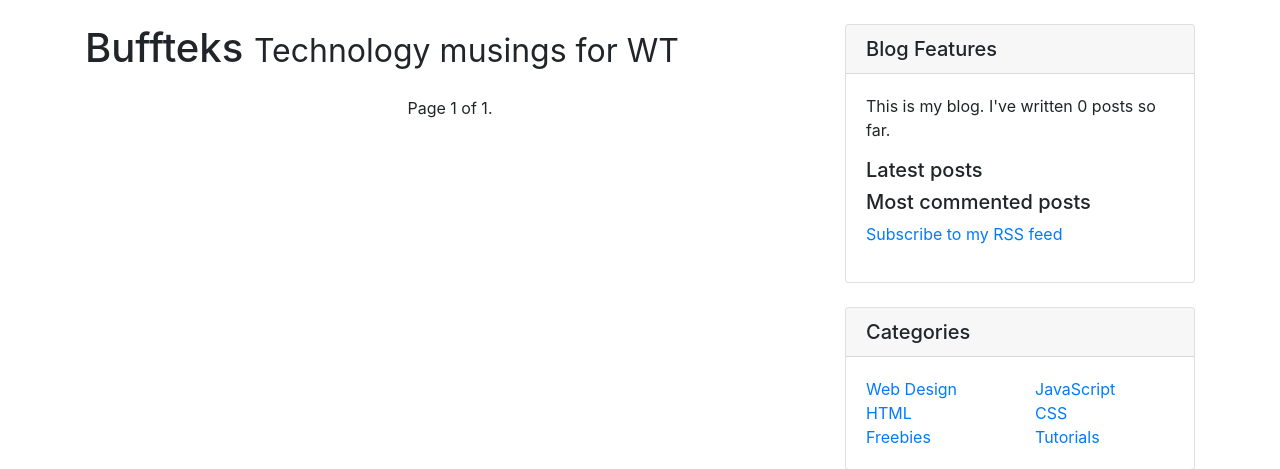
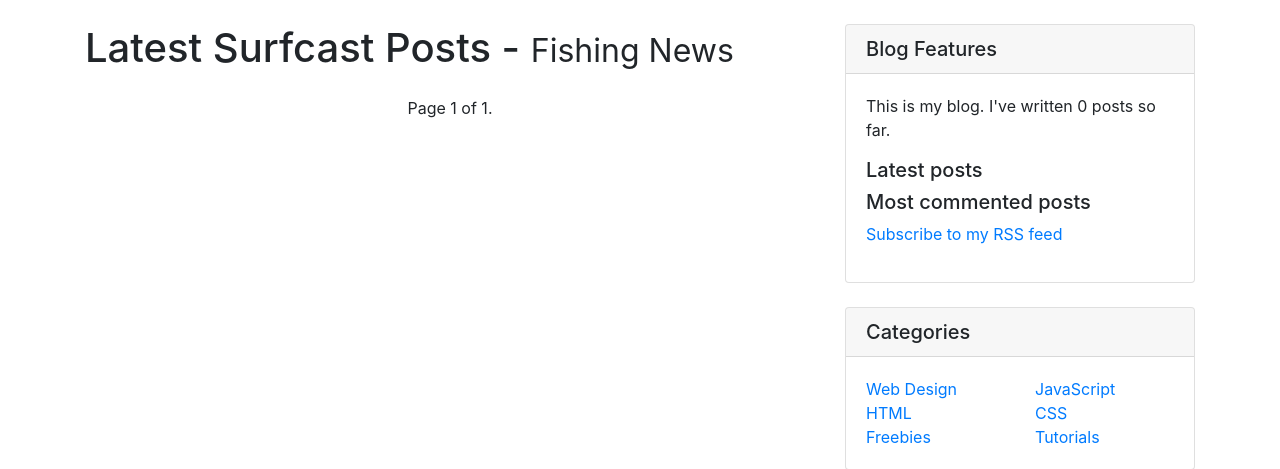
Before and after one commit to jjchowaniec1/BlogDeploy, a Django app: page / in a window 1280 px wide. Shown: the part 56-525 px from the top of the page. Run offline with Django 3.2, Linux system fonts and the light colour scheme; data that the repository does not hold is empty; parts of the project's set-up code (start-up, migrations or seed data) failed here and were passed over; some libraries are stand-ins or nearby versions.

Commit message:
blog list update

```diff
--- a/blog/forms.py
+++ b/blog/forms.py
@@ -1,5 +1,11 @@
 from django import forms
 from . models import Comment
+
+
+class LoginForm(forms.Form):
+    username = forms.CharField()
+    password = forms.CharField(widget=forms.PasswordInput)
+
 
 class EmailPostForm(forms.Form):
     name = forms.CharField(max_length=25)
--- a/blog/templates/blog/post/list.html
+++ b/blog/templates/blog/post/list.html
@@ -4,8 +4,8 @@
 {% block content %}
 <!-- Blog Entries Column -->
 <div class="col-md-8">
-    <h1 class="my-4">Buffteks
-        <small>Technology musings for WT</small>
+    <h1 class="my-4">Latest Surfcast Posts -
+        <small>Fishing News</small>
     </h1>
     {% if tag %}
     <h2>Posts tagged with "{{ tag.name }}"</h2>
--- a/blog/views.py
+++ b/blog/views.py
@@ -4,10 +4,12 @@ from django.core.paginator import Paginator, EmptyPage,\
 from django.db.models import Count
 from django.contrib.postgres.search import SearchVector, SearchQuery, SearchRank
 from django.shortcuts import render, get_object_or_404
+from django.http import HttpResponse
+from django.contrib.auth import authenticate, login
 
 from taggit.models import Tag
 
-from . forms import CommentForm, EmailPostForm, SearchForm
+from . forms import CommentForm, EmailPostForm, SearchForm, LoginForm
 from . models import Comment, Post
 
 # Create your views here.
```
